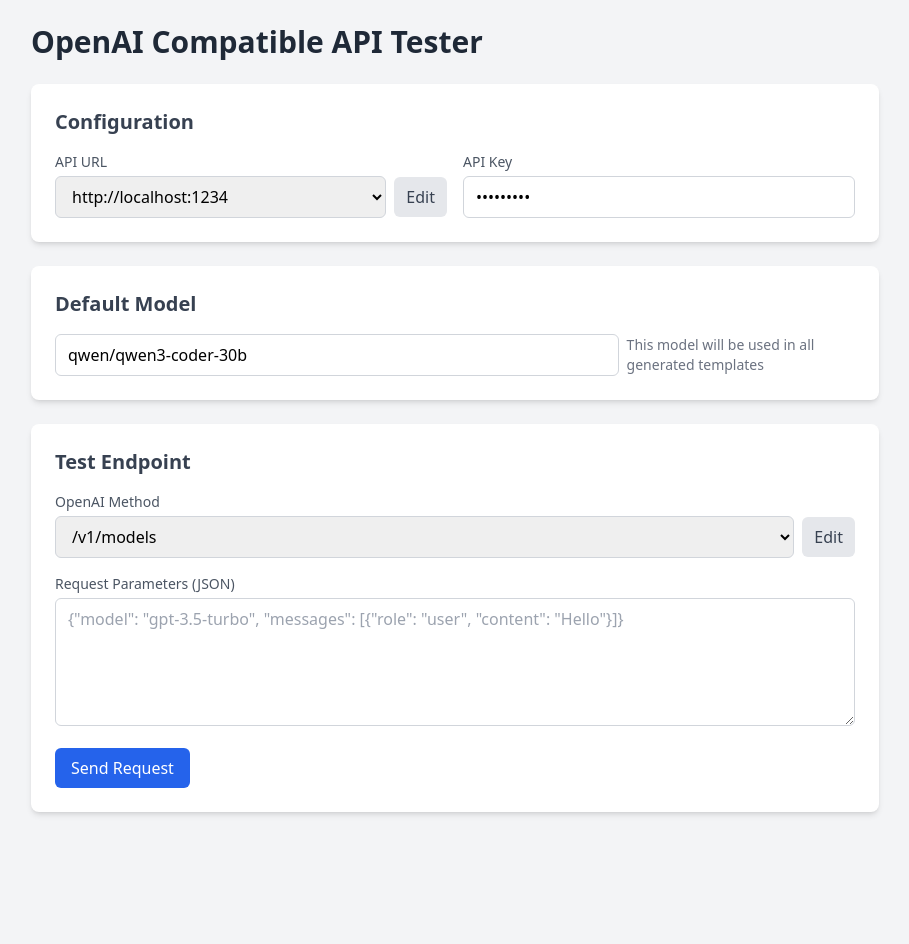
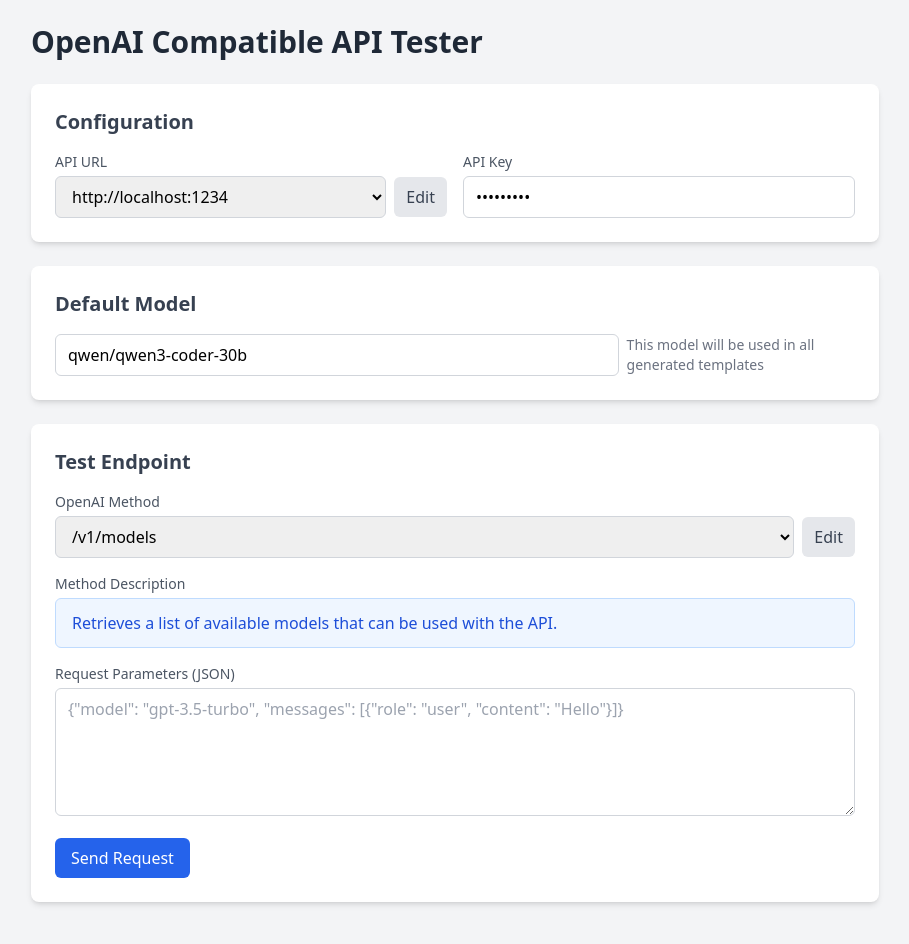
Before and after one commit to anstarovoyt/ai-api-tester, a React (Vite) app: page / in a window 1280 px wide. Shown: the top 944 px of the page, without its empty margins (185-1094 px from the left). Before the commit the page ends 860 px from the top, so only its background shows below. Built offline with nearby package versions, Linux system fonts and the light colour scheme.

Commit message:
add discr

```diff
--- a/src/components/ApiTester.tsx
+++ b/src/components/ApiTester.tsx
@@ -27,6 +27,18 @@
     '/v1/audio/translations': '{"model": "whisper-1", "file": "audio.mp3", "prompt": "Translate this to English"}',
     '/v1/fine-tunes': '{"model": "gpt-3.5-turbo", "training_file": "file-id"}',
     '/v1/models': ''
+  };
+
+  // Descriptions for each OpenAI method
+  const methodDescriptions: Record<string, string> = {
+    '/v1/chat/completions': 'Generates chat completions using a language model, supporting conversation-style interactions with multiple messages.',
+    '/v1/completions': 'Generates text completions from a given prompt, supporting various text generation tasks.',
+    '/v1/embeddings': 'Generates embeddings for input text, converting text into numerical vectors that capture semantic meaning.',
+    '/v1/images/generations': 'Generates images from text prompts using image generation models like DALL-E.',
+    '/v1/audio/transcriptions': 'Transcribes audio files into text using speech recognition models like Whisper.',
+    '/v1/audio/translations': 'Translates audio files into text in a different language using speech recognition models like Whisper.',
+    '/v1/fine-tunes': 'Creates fine-tuned versions of existing models for specific tasks by training on custom datasets.',
+    '/v1/models': 'Retrieves a list of available models that can be used with the API.'
   };
 
   const openaiMethods = [
@@ -292,6 +304,13 @@
           </div>
 
           <div className="mb-4">
+            <label className="block text-sm font-medium text-gray-600 mb-1">Method Description</label>
+            <div className="bg-blue-50 border border-blue-200 text-blue-700 px-4 py-3 rounded-md">
+              {methodDescriptions[selectedMethod] || 'No description available for this method.'}
+            </div>
+          </div>
+
+          <div className="mb-4">
             <label className="block text-sm font-medium text-gray-600 mb-1">Request Parameters (JSON)</label>
             <textarea
               value={params}
```
